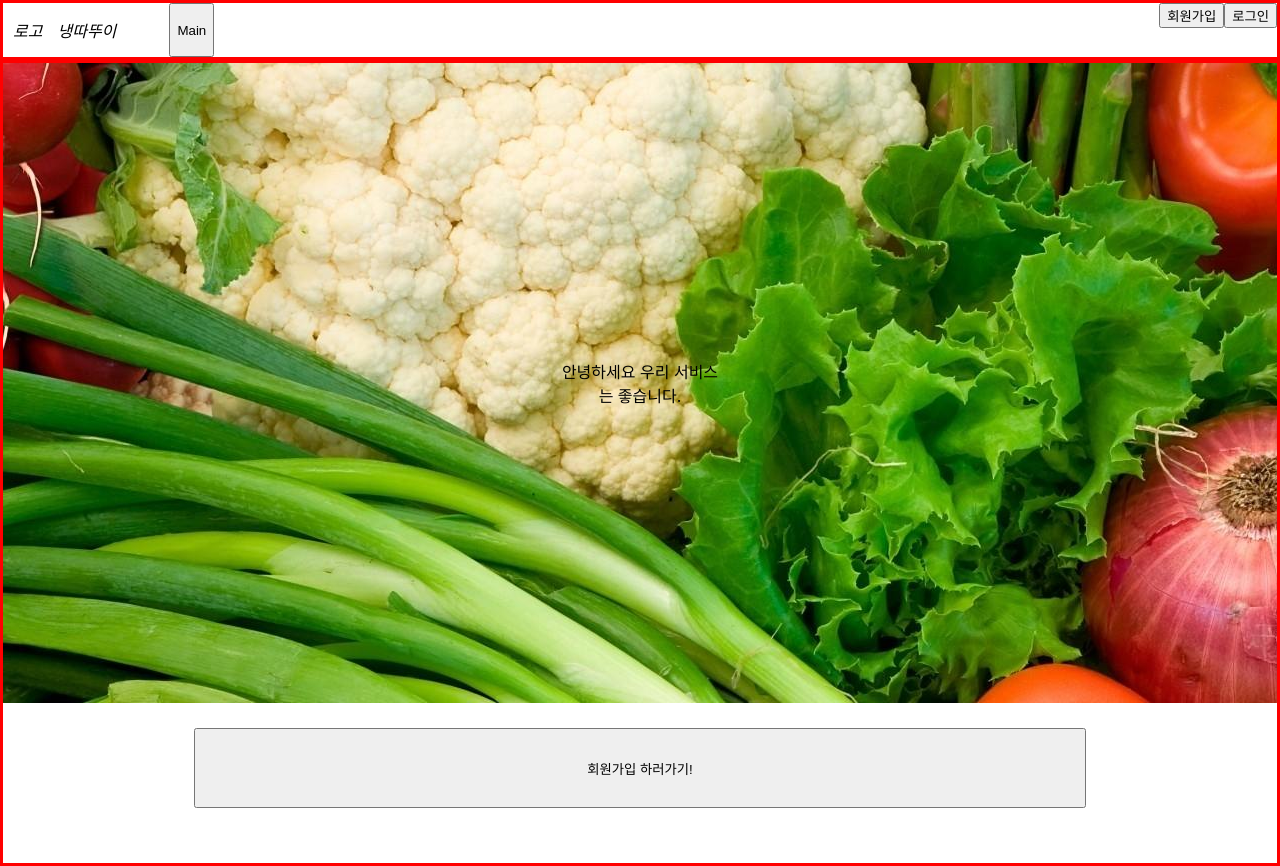
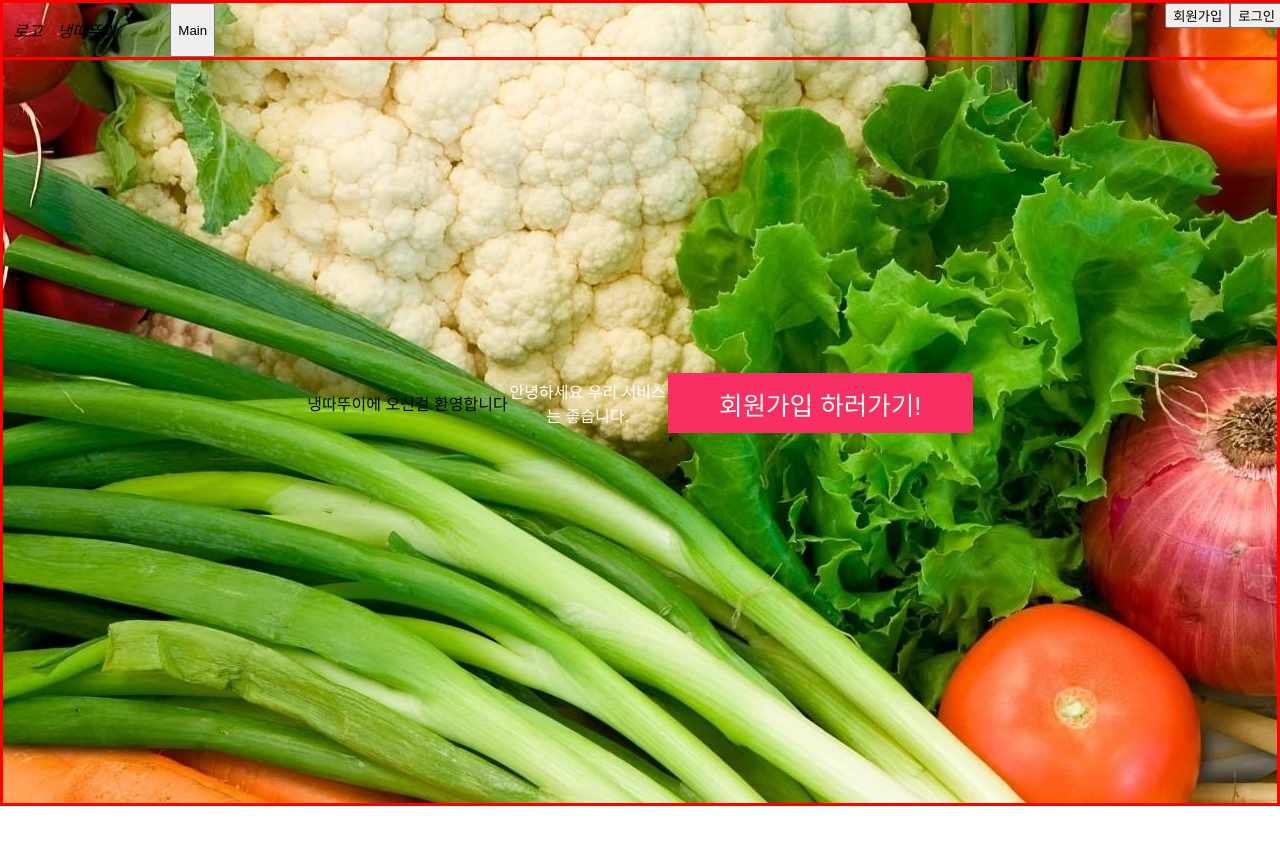
Before and after one commit to codestates/Naengttatouille, a React (Create React App) app in the folder client/: page / in a window 1280 px wide. After the commit the page ends 806 px from the top, so only its background shows below. Built offline with nearby package versions, Linux system fonts and the light colour scheme.

Commit message:
Ingredients.js, Nav.css, About.css, About.js

```diff
--- a/client/src/components/Ingredients.js
+++ b/client/src/components/Ingredients.js
@@ -41,6 +41,7 @@ export default function Ingredients({
     .then(res => {
       return res.data
     })
+    // console.log(realList1)
     let realList = await realList1.map(el => el.name)
     setIngredientData(realList1)
     makeDivision(realList)
--- a/client/src/components/Nav.css
+++ b/client/src/components/Nav.css
@@ -3,6 +3,8 @@
     justify-content: space-between;
     border: solid;
     border-color: red;
+    position: fixed;
+    width: 100%;
 }
 
 .loginBtn .logoutBtn {
--- a/client/src/pages/About.css
+++ b/client/src/pages/About.css
@@ -1,7 +1,7 @@
 .img {
   display: flex;
   width: 100%;
-  height: 80%;
+  height: 100%;
   background-image: url(../vegiter.jpeg);
   align-items: center;
   justify-content: center;
@@ -12,12 +12,52 @@
   height: 100vh;
 }
 
-.signup {
+/* .signup {
   width: 70%;
   height: 10%;
   margin-top: 2%;
-}
+} */
 
 .about__intro {
   width: 10em;
+  /* border: solid;
+  border-color: white; */
+  color: white;
 }
+
+.about__signup__btn{
+  background:#F82F62;
+  color:#fff;
+  border:none;
+  position:relative;
+  height:60px;
+  font-size:1.6em;
+  padding:0 2em;
+  cursor:pointer;
+  transition:800ms ease all;
+  outline:none;
+}
+.about__signup__btn:hover{
+  background:#fff;
+  color:#1AAB8A;
+}
+.about__signup__btn:before,.about__signup__btn:after{
+  content:'';
+  position:absolute;
+  top:0;
+  right:0;
+  height:2px;
+  width:0;
+  background: #1AAB8A;
+  transition:400ms ease all;
+}
+.about__signup__btn:after{
+  right:inherit;
+  top:inherit;
+  left:0;
+  bottom:0;
+}
+.about__signup__btn:hover:before,.about__signup__btn:hover:after{
+  width:100%;
+  transition:800ms ease all;
+}
--- a/client/src/pages/About.js
+++ b/client/src/pages/About.js
@@ -12,9 +12,11 @@ export default function About({isLogin}) {
   return(
     <div className='imgs'>
       <div className='img'>
+        <div className='about__intro__title'>냉따뚜이에 오신걸 환영합니다</div>
         <div className='about__intro'>안녕하세요 우리 서비스는 좋습니다.</div>
+        <button className='about__signup__btn' onClick={signupHandler}>회원가입 하러가기!</button>
       </div>
-      <button className='signup' onClick={signupHandler}>회원가입 하러가기!</button>
+
     </div>
   )
 }
```
